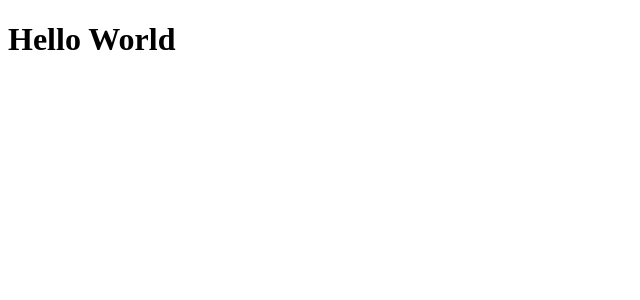
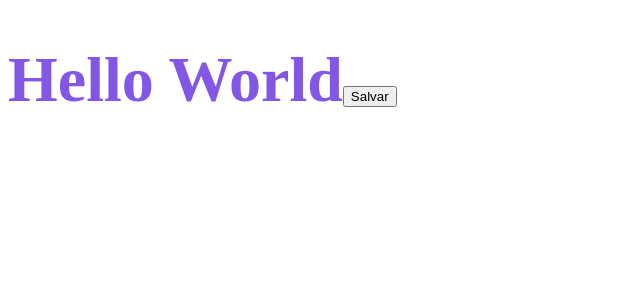
Before and after one commit to Nailson97/DT-Money, a React (Create React App) app: page / in a window 1280 px wide. Shown: the top 300 px of the page, without its empty margins (0-640 px from the left). Built offline with nearby package versions, Linux system fonts and the light colour scheme.

Commit message:
installing styled-components

```diff
--- a/package.json
+++ b/package.json
@@ -6,6 +6,8 @@
     "react": "^18.2.0",
     "react-dom": "^18.2.0",
     "react-scripts": "5.0.1",
+    "styled-component": "^2.8.0",
+    "styled-components": "^5.3.5",
     "web-vitals": "^2.1.0"
   },
   "devDependencies": {
@@ -16,6 +18,7 @@
     "@types/node": "^16.7.13",
     "@types/react": "^18.0.0",
     "@types/react-dom": "^18.0.0",
+    "@types/styled-components": "^5.1.25",
     "typescript": "^4.4.2"
   },
   "scripts": {
--- a/src/App.tsx
+++ b/src/App.tsx
@@ -1,7 +1,17 @@
+import styled from 'styled-components'
+
+const Title = styled.h1`
+font-size: 64px;
+  color: #8257e6;
+`
+
 export function App() {
   return (
     <div className="App">
-      <h1>Hello World</h1>
+      <Title>
+        Hello World
+        <button>Salvar</button>
+      </Title>
     </div>
   );
 }
```
Also changed, not shown: 1 other file (tests, documents, lock files or other folders).
